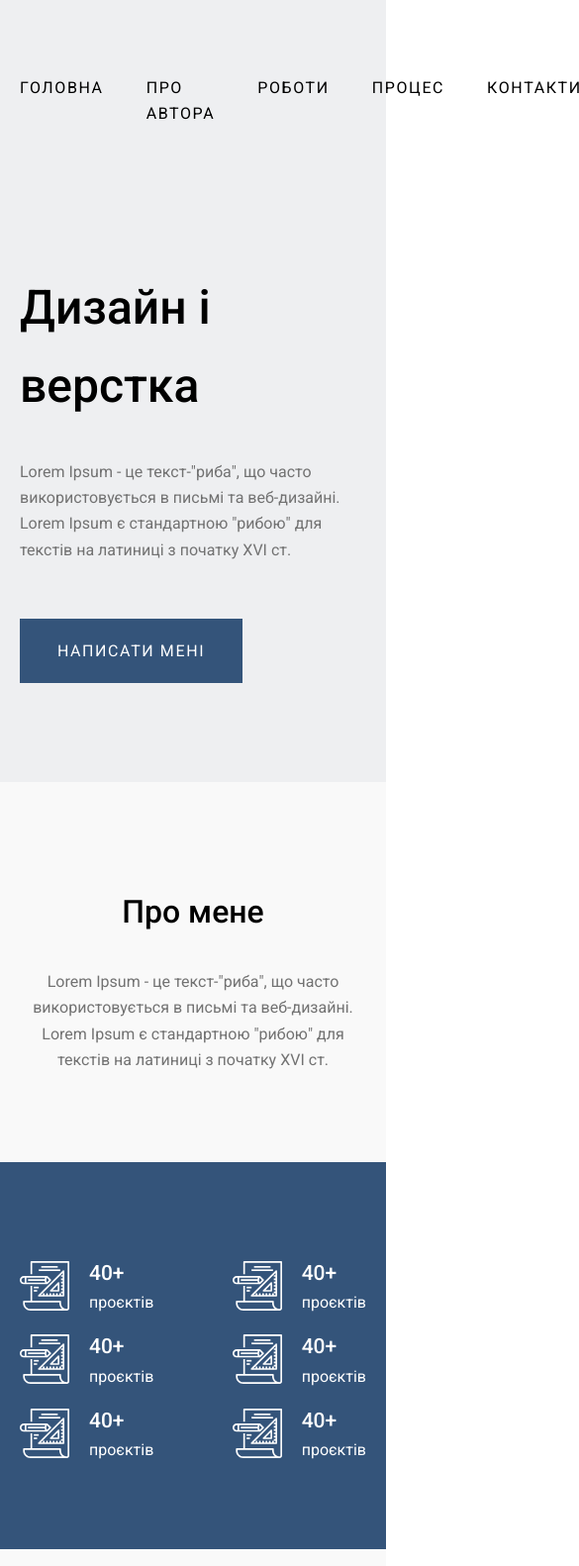
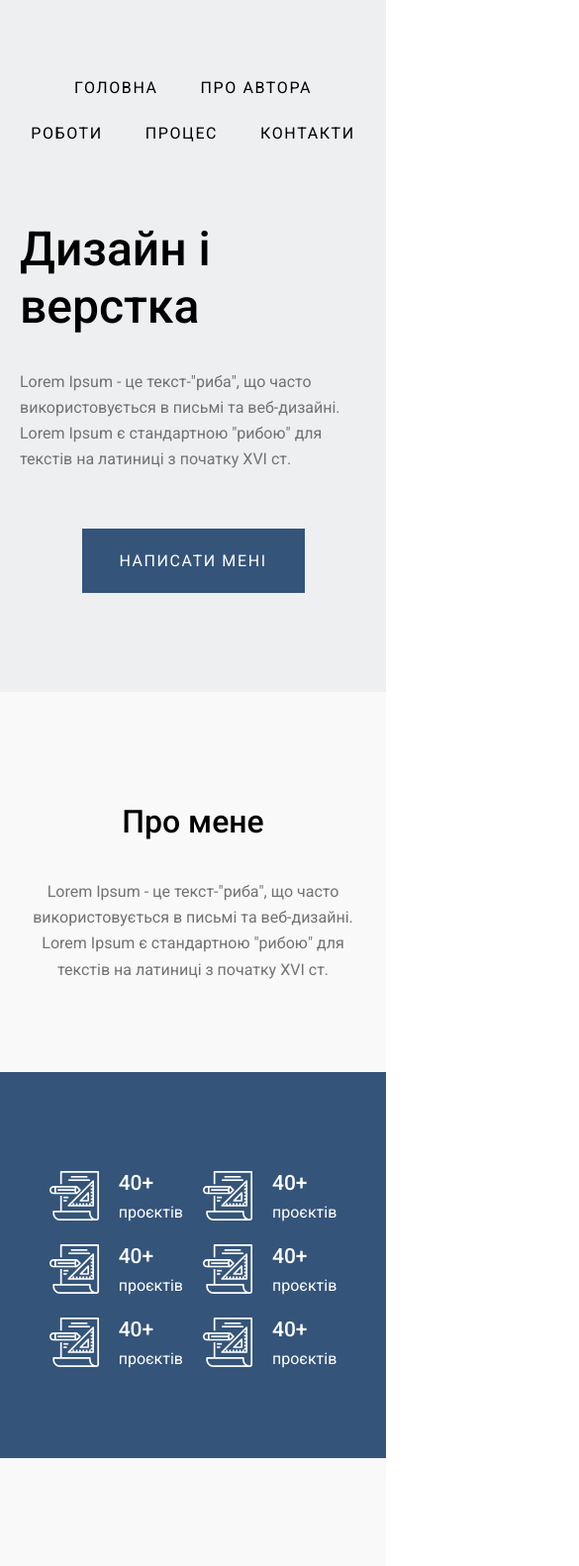
Before and after one commit to Yuliia9719/Simple-Site-Template, a plain HTML site: page index.html in a window 390 px wide. Shown: the top 1582 px of the page at 99% size, 585 px wide, since content can reach past the window. Drawn offline with Linux system fonts and the light colour scheme.

Commit message:
added responsive

```diff
--- a/assets/css/style.css
+++ b/assets/css/style.css
@@ -39,7 +39,6 @@ a {
   padding-top: 66px;
   padding-bottom: 100px;
   background-color: var(--color-light-gray);
-  min-height: 700px;
 }
 
 .container {
@@ -71,7 +70,7 @@ a {
 
 .navbar__list {
   display: flex;
-  gap: 43px;
+  column-gap: 43px;
 }
 
 .navbar__link {
@@ -170,11 +169,6 @@ a {
   font-weight: 500;
 }
 
-.experience-item__text {
-  /* not correct line height for this section */
-  /* line-height: var(--line-height-lg); */
-}
-
 .experience-item__image {
   order: -1;
 }
@@ -207,3 +201,50 @@ a {
   /*13px*/
   line-height: var(--line-height-lg);
 }
+
+@media (min-width:992px) {
+  .header {
+    min-height: 700px;
+  }
+}
+
+@media (max-width:991.8px) {
+  .navbar {
+    margin-bottom: 65px
+  }
+
+  .content__title {
+    line-height: var(--line-height-sm);
+  }
+
+  .experience__container {
+    justify-content: center;
+  }
+
+  .experience-item {
+    flex-basis: 25%;
+  }
+
+  .video__iframe {
+    height: 400px;
+  }
+}
+
+@media (max-width: 767px) {
+  .navbar__list {
+    flex-wrap: wrap;
+    justify-content: center;
+    gap: 0 43px;
+  }
+
+  .video__iframe {
+    height: 250px;
+  }
+}
+
+@media (max-width: 576px) {
+  .content {
+    align-items: center;
+    align-content: center;
+  }
+}
```
